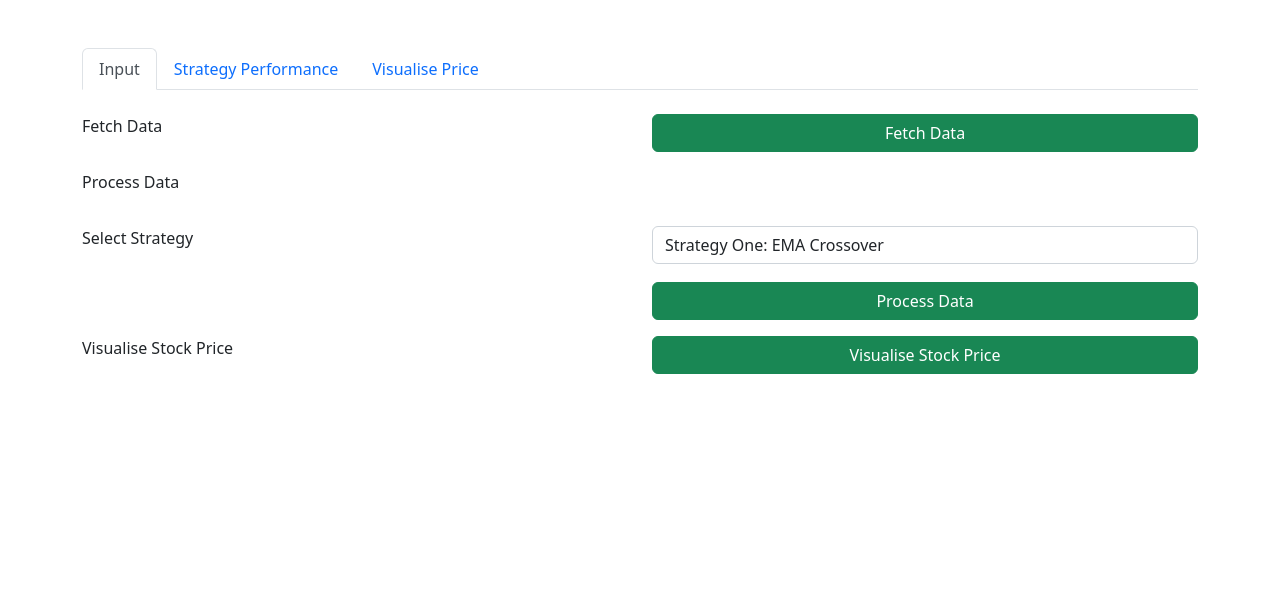
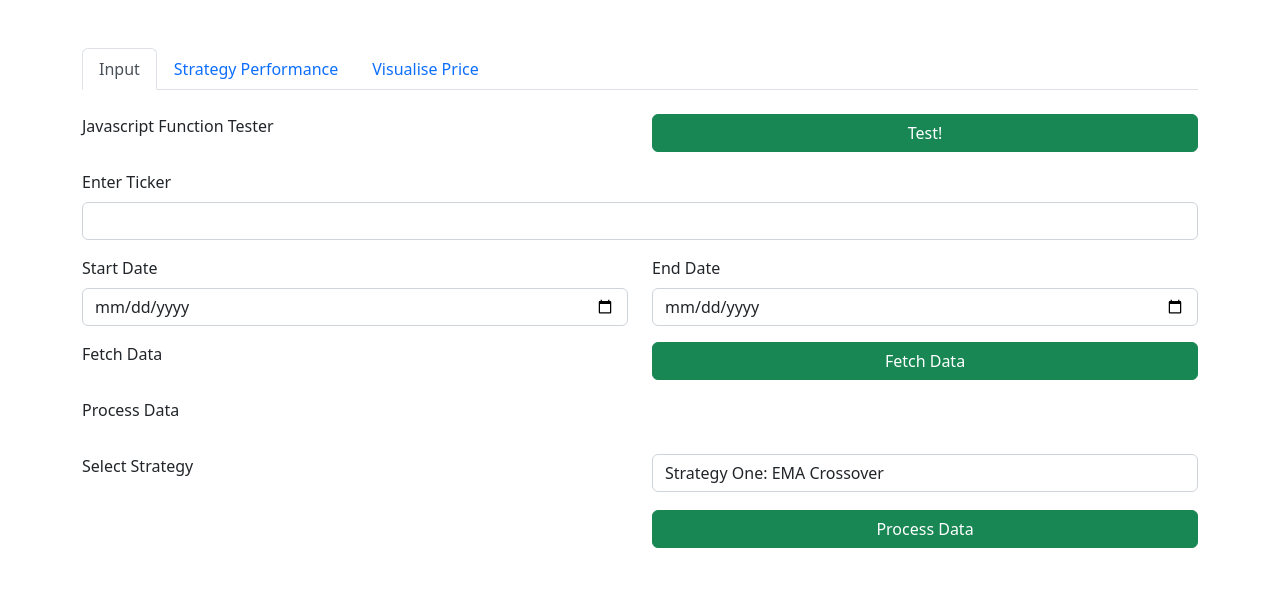
Before and after one commit to wilfredhuang/StockmarketTechnicalAnalyzer, a Flask app: page /stock-page in a window 1280 px wide. Shown: the part 56-670 px from the top of the page. Run offline with Flask 3, Linux system fonts and the light colour scheme; some libraries are stand-ins or nearby versions.

Commit message:
Input Validation for fetch data to csv
- Input Validation and client side flash messaging for data fetch to csv done

- TODO:
- Resolve Visualise PriceChart for ML Strategy
- Input Validation for process data

```diff
--- a/app/routes/stock.py
+++ b/app/routes/stock.py
@@ -1,4 +1,4 @@
-from flask import Flask, current_app, render_template, send_file, jsonify, request
+from flask import Flask, current_app, render_template, send_file, jsonify, request, flash
 import pandas as pd
 import yfinance as yf
 from dash import Dash, dcc, html
@@ -6,13 +6,13 @@ import plotly.express as px
 import plotly
 import json
 from flask import Blueprint
-
 from app.helpers.market_utils import (ema_crossover_rsi_strategy, ema_crossover_strategy,
     fetch_stock_data, indicator_ml_strategy, rsi_adx_strategy)
+from app.helpers.validation_utils import (validate_dates, validate_ticker_list)
 
 stock_bp = Blueprint('stock', __name__)
 
-#
+# Wilfred's Portion
 @stock_bp.route('/stock-page')
 def stock_page():
     # Define render variables
@@ -20,26 +20,68 @@ def stock_page():
     }
     return render_template('new_stonk.html', **render_variables)
 
+
+@stock_bp.route('/sandbox-test-request', methods=['POST'])
+def sandbox_request():
+    data = request.get_json()
+    # Retrieve Input from Web App
+    sandbox_list = data.get('data')
+    print(sandbox_list)
+    errors = {"foobar":"Some Foobar Error occured"}
+    #return jsonify(success=True, message="Form submitted successfully!")
+    return jsonify(success=False, errors=errors)
+
+
 @stock_bp.route('/fetch-stock-data', methods=['POST'])
 def fetch_stock_data_request():
-    # Hardcode the input for now
-    TICKERS = [
-    'KO','PEP','WMT', # consumer staples
-    'SBUX','MCD', # consumer discretionary
-    'AAL','DAL','F', # industrials
-    'VZ', 'T', 'DIS', # communication services
-    'BAC','JPM','MA','V', # financials
-    'ORCL','AMD','NVDA','AAPL','MSFT', # information technology
-    ]
-    START_DATE = "2000-01-01"
-    END_DATE = "2024-07-31"
-    fetch_stock_data(TICKERS, START_DATE, END_DATE)
-    return "Stock Data Fetched"
+    # --Retrieve Str Inputs from Web App--
+    data = request.get_json()
+    errors = {}
+    tickers = data.get('tickers')
+    start_date = data.get('start_date')
+    end_date = data.get('end_date')
+    # --Input Validation--
+    # Validate ticker_list (Working)
+    ticker_valid, ticker_msg = validate_ticker_list(data.get('tickers'))
+    print(ticker_msg)
+    print(ticker_valid)
+    # Validate start_date and end_date (Works for leap years too)
+    date_valid, date_msg = validate_dates(data.get('start_date'), data.get('end_date'))
+    print(date_msg)
+    print(date_valid)
+    #print(f"Data is {data} \nTickers List: {tickers}\nStart Date: {start_date}\n End Date: {end_date}  {type(tickers)}")
 
+    # Transform Web App Form Input to proper list data type for yfinance api call
+    if date_valid & ticker_valid:
+        tickers_list = [ticker.strip() for ticker in tickers.split(',')]
+        print(tickers_list)
+        # This will be our tickers, copy this to input on the web app quickly
+        # KO, PEP, WMT, SBUX, MCD, AAL, DAL, F, VZ, T, DIS, BAC, JPM, MA, V, ORCL, AMD, NVDA, AAPL, MSFT
+        # ---Hardcoded Inputs---
+        # TICKERS = [
+        # 'KO','PEP','WMT', # consumer staples
+        # 'SBUX','MCD', # consumer discretionary
+        # 'AAL','DAL','F', # industrials
+        # 'VZ', 'T', 'DIS', # communication services
+        # 'BAC','JPM','MA','V', # financials
+        # 'ORCL','AMD','NVDA','AAPL','MSFT', # information technology
+        # ]
+        # START_DATE = "2000-01-01"
+        # END_DATE = "2024-07-31"
+        # fetch_stock_data(TICKERS, START_DATE, END_DATE)
+        #fetch_stock_data(tickers_list, start_date, end_date)
+        return jsonify(success=True, message="Data Fetched to CSV File!")
+    else:
+        if ticker_valid == False:
+            errors["ticker_msg"] = ticker_msg
+        if date_valid == False:
+            errors["date_msg"] = date_msg
+        return jsonify(success=False, errors=errors)
+    #return "Stock Data Fetched"
+
+# Process Stock Data Post Request
 @stock_bp.route('/process-stock-data', methods=['POST'])
 def process_stock_data_request():
-    #process_data()
-    #ema_crossover_strategy()
     data = request.get_json()  # Get the JSON data from the POST request
     strategy = data.get('strategy')  # Extract the 'strategy' value
     if not strategy:
@@ -77,10 +119,16 @@ def process_stock_data_request():
             return jsonify(image_url='static/data/plot_strategy_rsi_adx.png', benchmark_data=benchmark_data, strat_perf_data=strat_perf_data, graphJSON=graphJSON)
         case "4":
             print("4")
-            indicator_ml_strategy()
-            return jsonify(image_url='static/data/plot_strategy_ml_indicator.png', benchmark_data=benchmark_data, strat_perf_data=strat_perf_data, graphJSON=graphJSON)
+            data_statistics = indicator_ml_strategy()
+            benchmark_data = data_statistics[0]
+            strat_perf_data = data_statistics[1]
+            # === TODO ===
+            ##fig = data_statistics[2]
+            # Convert the figure to JSON
+            #graphJSON = json.dumps(fig, cls=plotly.utils.PlotlyJSONEncoder)
+            return jsonify(image_url='static/data/plot_strategy_ml_indicator.png', benchmark_data=benchmark_data, strat_perf_data=strat_perf_data)
         case _:
             print("No option selected")
 
     # Respond with the default image path
-    return jsonify(image_url='static/data/plot.png', benchmark_data=benchmark_data, strat_perf_data=strat_perf_data)
+    return jsonify(image_url='static/data/plot.png')
--- a/app/static/js/custom/new_stonk.js
+++ b/app/static/js/custom/new_stonk.js
@@ -1,5 +1,5 @@
 document.addEventListener("DOMContentLoaded", function () {
-  // Generic function template to send requests with fetch
+  // === Generic function template to send requests with fetch ===
   function sendRequest(url, method, data) {
     return fetch(url, {
       method: method,
@@ -30,7 +30,35 @@ document.addEventListener("DOMContentLoaded", function () {
       });
   }
 
-  // Fetch Data Feature
+  // Sandbox Button for testing functions purpose only
+  document.getElementById("testing-btn").addEventListener("click", function () {
+    const testingBtn = document.getElementById("testing-btn");
+    // --Send Request--
+    sendRequest("/sandbox-test-request", "POST", {
+      data: [1, 3, 5, 7, 9],
+    })
+      // --Response Data Handling from server--
+      .then((data) => {
+        // Clear existing flash messages
+        document.getElementById("flash-messages").innerHTML = "";
+        if (data.success) {
+          // If successful, show a success message
+          showFlashMessage("success", data.message);
+          //showFlashMessage('success', 'Your changes have been saved successfully!');
+        } else {
+          // If validation failed, show error message
+          showFlashMessage("danger", data.errors.foobar);
+        }
+      })
+
+      // --Error Handling--
+      .catch((error) => {
+        console.error("Error:", error);
+        showFlashMessage("danger", "An error occurred.");
+      });
+  });
+
+  // Fetch Data to CSV Feature
   document
     .getElementById("fetch-data-btn")
     .addEventListener("click", function () {
@@ -39,19 +67,33 @@ document.addEventListener("DOMContentLoaded", function () {
       // Disable the button and show loading state
       fetchDataBtn.disabled = true;
       fetchDataBtn.classList.add("loading-btn");
-
       // Change button text to 'Loading...' and add a spinner
       fetchDataBtn.innerHTML = `
                 <div class="spinner"></div>
                 Loading...
             `;
 
-      sendRequest("/fetch-stock-data", "POST", {})
+      //var data = getFetchFormData();
+      var data = true;
+      const tickerInput = document.getElementById("ticker").value;
+      const startDate = document.getElementById("start").value;
+      const endDate = document.getElementById("end").value;
+
+      if (data != false) {
+        sendRequest("/fetch-stock-data", "POST", {
+          tickers: tickerInput,
+          start_date: startDate,
+          end_date: endDate,
+        })
           .then((data) => {
-          if (data) {
-            alert(data.message || data); // Show the message if JSON is returned or text
+            if (data.success) {
+              //alert(data.message || data); // Show the message if JSON is returned or text
+              showFlashMessage("success", data.message);
             } else {
-            alert("No content received.");
+              //alert("No content received.");
+              for (i in data.errors) {
+                showFlashMessage("danger", data.errors[i]);
+              }
             }
           })
           .catch((error) => {
@@ -63,11 +105,17 @@ document.addEventListener("DOMContentLoaded", function () {
             fetchDataBtn.classList.remove("loading-btn");
             fetchDataBtn.innerHTML = "Fetch Data";
           });
-
-      console.log("Clicked");
+      } else {
+        //alert("Error");
+        showFlashMessage("danger", "An error occurred.");
+        // Re-enable the button and revert its text and styles
+        fetchDataBtn.disabled = false;
+        fetchDataBtn.classList.remove("loading-btn");
+        fetchDataBtn.innerHTML = "Fetch Data";
+      }
     });
 
-  // Process Data Feature
+  // === Process Data Feature ===
   document
     .getElementById("process-data-btn")
     .addEventListener("click", function () {
@@ -212,15 +260,17 @@ document.addEventListener("DOMContentLoaded", function () {
             //const chartContainer = document.getElementById('chart-container');
             // Parse the JSON string into a JavaScript object
             const figData = JSON.parse(data.graphJSON);
-            console.log(`FigData is ${figData}, ${figData.data}, ${figData.layout}`)
+            console.log(
+              `FigData is ${figData}, ${figData.data}, ${figData.layout}`
+            );
 
             // Check if the chart already exists
-            if (document.getElementById('chart-container').data) {
+            if (document.getElementById("chart-container").data) {
               // Update existing chart
-                Plotly.react('chart-container', figData.data, figData.layout);
+              Plotly.react("chart-container", figData.data, figData.layout);
             } else {
               // Create new chart
-                Plotly.newPlot('chart-container', figData.data, figData.layout);
+              Plotly.newPlot("chart-container", figData.data, figData.layout);
             }
 
             //
@@ -323,3 +373,121 @@ document.addEventListener("DOMContentLoaded", function () {
       console.log("Clicked 2");
     });
 });
+
+// === Data Retrieval from Input Forms Section ===
+// Function to get and validate the form data (ticker, start date, end date)
+function getFetchFormData() {
+  // Get the ticker input value
+  const tickerInput = document.getElementById("ticker").value;
+
+  // Validate the ticker input: Only capital letters and commas
+  const tickerRegex = /^[A-Z,]+$/;
+  if (!tickerRegex.test(tickerInput)) {
+    console.error(
+      "Invalid ticker format. Only capital letters and commas are allowed."
+    );
+    alert("Please enter only capital letters and commas in the ticker field.");
+    return false;
+  }
+
+  // Split the ticker input by comma and trim any extra whitespace
+  const tickersArray = tickerInput
+    .split(",")
+    .map((ticker) => ticker.trim())
+    .filter(Boolean);
+
+  // Ensure no empty values in tickers array
+  if (tickersArray.length === 0) {
+    console.error("Ticker input cannot be empty.");
+    alert("Please enter at least one valid ticker.");
+    return false;
+  }
+
+  // Validate the number of tickers (max 20)
+  if (tickersArray.length > 20) {
+    console.error("You can enter a maximum of 20 tickers.");
+    alert("Please enter a maximum of 20 tickers.");
+    return false;
+  }
+
+  // Get the current date in YYYY-MM-DD format
+  const currentDate = new Date().toISOString().split("T")[0];
+
+  // Get the start and end date input values
+  const startDate = document.getElementById("start").value;
+  const endDate = document.getElementById("end").value;
+
+  // Check if start or end date is missing
+  if (!startDate || !endDate) {
+    console.error("Both start and end dates are required.");
+    alert("Please enter both start and end dates.");
+    return false;
+  }
+
+  // Validate that the start and end dates are not in the future
+  if (startDate > currentDate || endDate > currentDate) {
+    console.error("Start and end dates cannot be later than the current date.");
+    alert("Start and end dates cannot be later than the current date.");
+    return false;
+  }
+
+  // Validate that the end date is not earlier than the start date
+  if (endDate < startDate) {
+    console.error("End date cannot be earlier than the start date.");
+    alert("End date cannot be earlier than the start date.");
+    return false;
+  }
+
+  // Validate tickers via API call
+  try {
+    const response = fetch("/validate-tickers", {
+      method: "POST",
+      headers: { "Content-Type": "application/json" },
+      body: JSON.stringify({ tickers: tickersArray }), // Ensure tickersArray is sent here
+    });
+
+    const result = response.json();
+
+    if (result.invalid.length > 0) {
+      console.error("Invalid tickers: " + result.invalid.join(", "));
+      alert("These tickers are invalid: " + result.invalid.join(", "));
+      return false;
+    }
+  } catch (error) {
+    console.error("Error validating tickers:", error);
+    alert("Failed to validate tickers. Please try again later.");
+    return false;
+  }
+
+  // Log the values or return them as an object
+  console.log("Tickers: ", tickersArray);
+  console.log("Start Date: ", startDate);
+  console.log("End Date: ", endDate);
+
+  // Return the form data as an object
+  return {
+    tickers: tickersArray,
+    startDate,
+    endDate,
+  };
+}
+
+// Function to dynamically add a flash message
+function showFlashMessage(category, message) {
+  const flashMessageDiv = document.createElement("div");
+  flashMessageDiv.className = `alert alert-${category} alert-dismissible fade show mt-2`;
+  flashMessageDiv.role = "alert";
+  flashMessageDiv.innerHTML = `
+    ${message}
+    <button type="button" class="btn-close" data-bs-dismiss="alert" aria-label="Close"></button>
+  `;
+
+  // Add the new flash message to the #flash-messages div
+  document.getElementById("flash-messages").appendChild(flashMessageDiv);
+
+  // Optionally, auto-dismiss the alert after a few seconds
+  setTimeout(function () {
+    var bsAlert = new bootstrap.Alert(flashMessageDiv);
+    bsAlert.close();
+  }, 5000); // Dismiss after 5 seconds
+}
--- a/app/templates/layouts/layout.html
+++ b/app/templates/layouts/layout.html
@@ -14,6 +14,7 @@
     {% include 'partials/_navbar.html' %}
 
     <div class="container mt-4 flex-grow-1">
+        {% include 'partials/_flashmessage.html' %}
         {% include 'partials/_error.html' %}
         {% block content %}{% endblock %}
     </div>
--- a/app/templates/new_stonk.html
+++ b/app/templates/new_stonk.html
@@ -31,6 +31,20 @@
 
 {% endblock %} {% block content %}
 <div class="container mt-4"></div>
+<!-- Flash Messages Container (the div is always rendered, even if empty) -->
+<div id="flash-messages">
+  {% with messages = get_flashed_messages(with_categories=true) %}
+  {% if messages %}
+    {% for category, message in messages %}
+      <div class="alert alert-{{ category }} alert-dismissible fade show mt-2" role="alert">
+        {{ message }}
+        <button type="button" class="btn-close" data-bs-dismiss="alert" aria-label="Close"></button>
+      </div>
+    {% endfor %}
+  {% endif %}
+  {% endwith %}
+</div>
+
 <ul class="nav nav-tabs" id="myTab" role="tablist">
   <li class="nav-item" role="presentation">
     <a
@@ -78,6 +92,34 @@
     aria-labelledby="input-tab"
   >
     <br />
+
+    <div class="row mb-3">
+      <div class="col-md-6">
+        <p> Javascript Function Tester </p>
+      </div>
+      <div class="col-md-6">
+        <button id="testing-btn" class="btn btn-success w-100">
+          Test!
+        </button>
+      </div>
+    </div>
+
+    <!-- Input Form for Fetch Data to CSV-->
+        <div class="mb-3">
+          <label for="ticker" class="form-label">Enter Ticker</label>
+          <input type="text" class="form-control" id="ticker" name="ticker" required />
+        </div>
+        <div class="row">
+          <div class="col-md-6 mb-3">
+            <label for="start" class="form-label">Start Date</label>
+            <input type="date" class="form-control" id="start" name="start" />
+          </div>
+          <div class="col-md-6 mb-3">
+            <label for="end" class="form-label">End Date</label>
+            <input type="date" class="form-control" id="end" name="end" />
+          </div>
+        </div>
+    <!-- === -->
     <div class="row mb-3">
       <div class="col-md-6">
         <p>Fetch Data</p>
@@ -88,6 +130,9 @@
         </button>
       </div>
     </div>
+
+
+
 
     <div class="row mb-3">
       <div class="col-md-6">
@@ -115,16 +160,6 @@
       <div class="col-md-6">
         <button id="process-data-btn" class="btn btn-success w-100">
           Process Data
-        </button>
-      </div>
-    </div>
-    <div class="row mb-3">
-      <div class="col-md-6">
-        <p>Visualise Stock Price</p>
-      </div>
-      <div class="col-md-6">
-        <button id="show-stock-price-btn" class="btn btn-success w-100">
-          Visualise Stock Price
         </button>
       </div>
     </div>
@@ -287,6 +322,7 @@
     <!-- Trading Statistics (Strategy Performance) -->
 
     <!-- Trading Statistics (Benchmark Performance) -->
+     <br>
     <h1 class="text-center mb-4">Benchmark Statistics</h1>
     <div class="row row-cols-1 row-cols-md-2 row-cols-lg-3 g-4">
       <div class="col">
--- /dev/null
+++ b/app/templates/partials/_flashmessage.html
@@ -0,0 +1,12 @@
+{% with messages = get_flashed_messages(with_categories=true) %}
+  {% if messages %}
+    <div id="flash-messages">
+      {% for category, message in messages %}
+        <div class="alert alert-{{ category }} alert-dismissible fade show mt-2" role="alert">
+          {{ message }}
+          <button type="button" class="btn-close" data-bs-dismiss="alert" aria-label="Close"></button>
+        </div>
+      {% endfor %}
+    </div>
+  {% endif %}
+{% endwith %}
```
Also changed, not shown: app/helpers/market_utils.py (+6 -2 lines), app/helpers/validation_utils.py (added, +41 -0 lines), 1 other file. Lines whose indentation alone changed are shown as unchanged.
